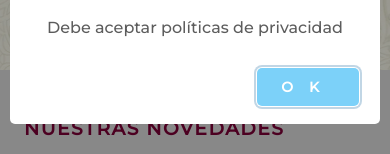
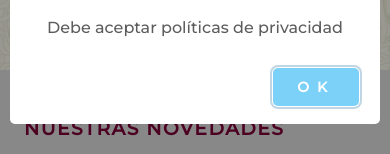
Before and after one commit to carinaschimpf/PYTHON-FRONT-END, a plain HTML site: page Shanti_Tours/index.html in a window 390 px wide. Both pictures are taken after typing "Sample", "name@example.com" into the empty fields and a click on the button "QUIERO SUSCRIBIRME". Shown: the part 812-966 px from the top of the page. Drawn offline with nearby package versions, Linux system fonts and the light colour scheme.

Commit message:
Cuarto commit

```diff
--- a/Shanti_Tours/css/style.css
+++ b/Shanti_Tours/css/style.css
@@ -493,6 +493,14 @@ iframe {padding-top: 20px;}
     margin-bottom: 10px;
   }
 
+  button {
+    font-size: 1vh;
+    letter-spacing: 0.5rem;
 }
 
+  button:hover, button:focus {transition: none;letter-spacing: 0.5rem;}
+
+  button {transition: none;}
+  }
+
 /* Adaptacion a diferentes dispositivos END */
```
